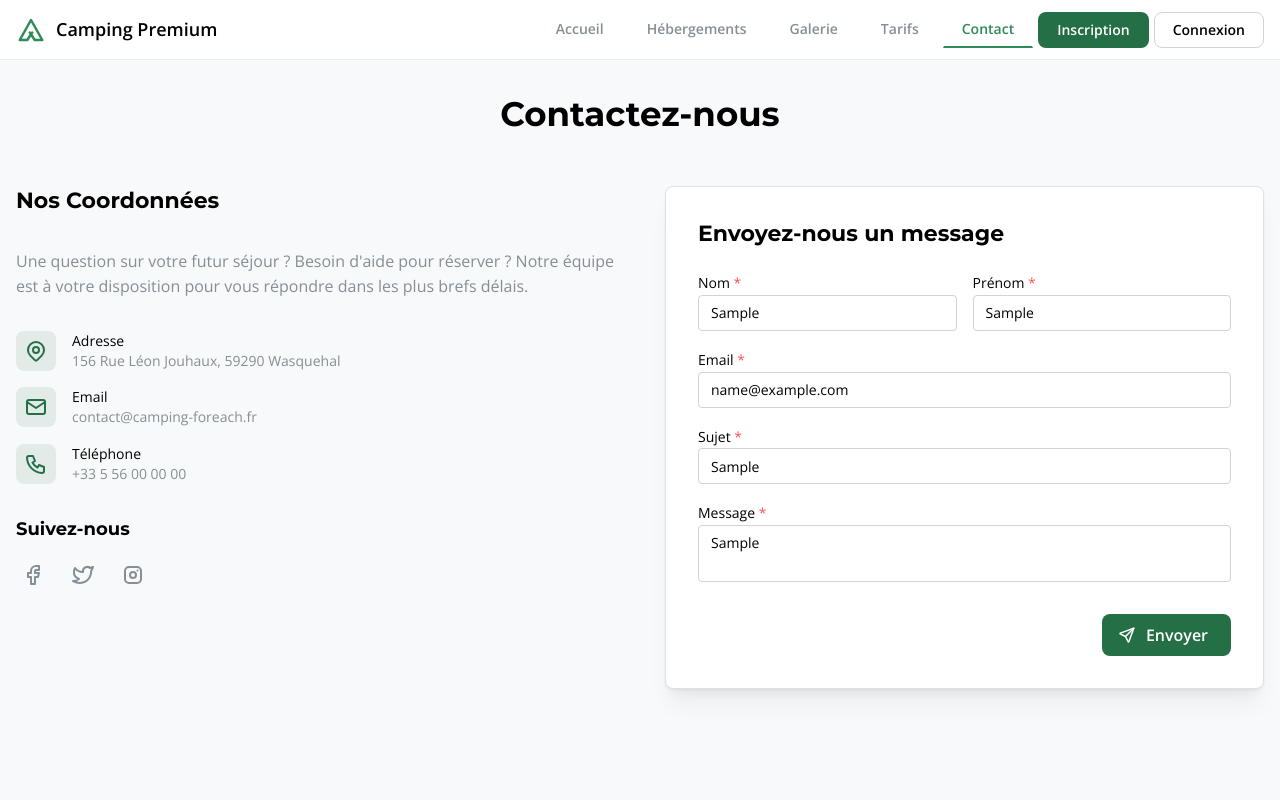
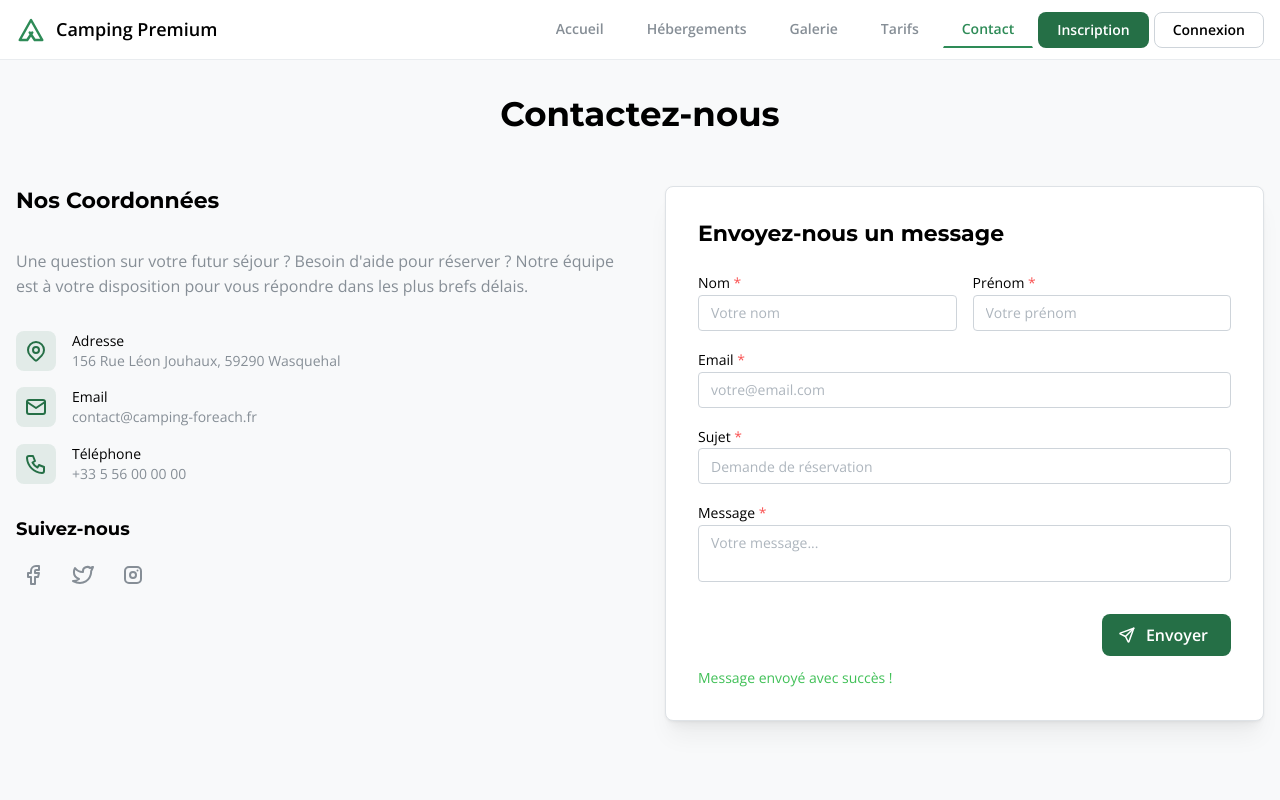
Before and after one commit to anisselbd/campingProject, a React (Vite) app in the folder frontend/: page /contact in a window 1280 px wide. Both pictures are taken after typing "Sample", "Sample", "name@example.com", "Sample", "Sample" into the empty fields and a click on the button "Envoyer". Shown: the top 800 px of the page. Built offline with nearby package versions, Linux system fonts and the light colour scheme.

Commit message:
adjout de depandance emailjs

```diff
--- a/frontend/package.json
+++ b/frontend/package.json
@@ -10,6 +10,7 @@
     "preview": "vite preview"
   },
   "dependencies": {
+    "@emailjs/browser": "^4.4.1",
     "@mantine/core": "^8.3.9",
     "@mantine/dates": "^8.3.9",
     "@mantine/form": "^8.3.9",
--- a/frontend/src/Pages/Contact.jsx
+++ b/frontend/src/Pages/Contact.jsx
@@ -1,9 +1,90 @@
 import { Container, Title, SimpleGrid, TextInput, Textarea, Button, Group, Text, Paper, ThemeIcon, Box } from '@mantine/core';
 import { IconMapPin, IconPhone, IconMail, IconBrandFacebook, IconBrandTwitter, IconBrandInstagram, IconSend } from '@tabler/icons-react';
+import emailjs from '@emailjs/browser';
+
+import { useState } from 'react';
+
+
 
 export function Contact() {
+    const [formData, setFormData]= useState({
+        nom: '',
+        prenom: '',
+        email: '',
+        sujet: '',
+        message: ''
+    })
+
+    const [loading, setLoading] = useState(false);
+    const [error, setError] = useState(null);
+    const [success, setSuccess] = useState(false);
+
+
+    const SERVICE_ID = 'service_kev4anb';
+    const TEMPLATE_ID = 'template_hrriepo';
+    const PUBLIC_KEY = 'OUkE5zQHHfP7OYFEy'; // Remplacez par votre clé publique EmailJS
+
+
+
+    const handleChange = (e) => {
+
+        setFormData({ ...formData, [e.target.name]: e.target.value });
+        setError(null);
+        setSuccess(false);
+    };
+
+
+    const handleSubmit = async (e) => {
+        e.preventDefault();
+        setLoading(true);
+        setError(null);
+        setSuccess(false);
+
+
+        const requiredFields = ['nom', 'prenom', 'email', 'sujet', 'message'];
+        const missingField = requiredFields.find(field => !formData[field].trim());
+
+        if (missingField) {
+            setError('Veuillez remplir tous les champs requis.');
+            setLoading(false);
+            return;
+        }
+
+        try {
+
+            const templateParams = {
+
+                from_name: `${formData.prenom} ${formData.nom}`,
+                from_email: formData.email,
+                subject: formData.sujet,
+                message: formData.message,
+            };
+
+
+            await emailjs.send(SERVICE_ID, TEMPLATE_ID, templateParams, PUBLIC_KEY);
+
+
+            setSuccess(true);
+
+            setFormData({ nom: '', prenom: '', email: '', sujet: '', message: '' });
+
+        } catch (err) {
+            console.error('Erreur lors de l\'envoi de l\'email:', err);
+            setError('Échec de l\'envoi du message. Veuillez vérifier la console o riprovare.');
+        } finally {
+            setLoading(false);
+        }
+    };
+
+
+
+
+
+
+
     return (
-        <Container size="xl" py="xl">
+
+                <Container size="xl" py="xl">
             <Title order={1} align="center" mb={50} style={{ fontFamily: 'Montserrat, sans-serif' }}>
                 Contactez-nous
             </Title>
@@ -62,15 +143,18 @@ export function Contact() {
                     <Title order={2} size="h3" mb="lg" style={{ fontFamily: 'Montserrat, sans-serif' }}>
                         Envoyez-nous un message
                     </Title>
-                    <form onSubmit={(e) => e.preventDefault()}>
+                     <form onSubmit={handleSubmit}>
                         <SimpleGrid cols={{ base: 1, sm: 2 }}>
-                            <TextInput label="Nom" placeholder="Votre nom" required />
-                            <TextInput label="Prénom" placeholder="Votre prénom" required />
+                            <TextInput name="nom" value={formData.nom} onChange={handleChange} label="Nom" placeholder="Votre nom" required />
+                            <TextInput name="prenom" value={formData.prenom} onChange={handleChange} label="Prénom" placeholder="Votre prénom" required />
                         </SimpleGrid>
 
-                        <TextInput label="Email" placeholder="votre@email.com" mt="md" required />
-                        <TextInput label="Sujet" placeholder="Demande de réservation" mt="md" required />
+                        <TextInput name="email" value={formData.email} onChange={handleChange} label="Email" placeholder="votre@email.com" mt="md" required />
+                        <TextInput name="sujet" value={formData.sujet} onChange={handleChange} label="Sujet" placeholder="Demande de réservation" mt="md" required />
                         <Textarea
+                            name="message"
+                            value={formData.message}
+                            onChange={handleChange}
                             label="Message"
                             placeholder="Votre message..."
                             minRows={4}
@@ -78,11 +162,13 @@ export function Contact() {
                             required
                         />
                         <Group justify="flex-end" mt="xl">
-                            <Button type="submit" size="md" color="brand" leftSection={<IconSend size={18} />}>
+                            <Button type="submit" size="md" color="brand" leftSection={<IconSend size={18} />} loading={loading}>
                                 Envoyer
                             </Button>
                         </Group>
                     </form>
+                    {error && <Text color="red" size="sm" mt="sm">{error}</Text>}
+                    {success && <Text color="green" size="sm" mt="sm">Message envoyé avec succès !</Text>}
                 </Paper>
             </SimpleGrid>
         </Container>
--- a/frontend/src/main.jsx
+++ b/frontend/src/main.jsx
@@ -5,6 +5,8 @@ import '@mantine/core/styles.css'
 import '@mantine/dates/styles.css';
 import './index.css'
 import App from './App.jsx'
+import emailjs from '@emailjs/browser';
+
 
 const theme = createTheme({
   focusRing: 'auto',
@@ -29,6 +31,9 @@ const theme = createTheme({
   },
 });
 
+//emailjs.init('OUkE5zQHHfP7OYFEy');
+
+
 import { AuthProvider } from './Context/AuthContext.jsx'
 
 createRoot(document.getElementById('root')).render(
```
Also changed, not shown: 1 other file (tests, documents, lock files or other folders).
